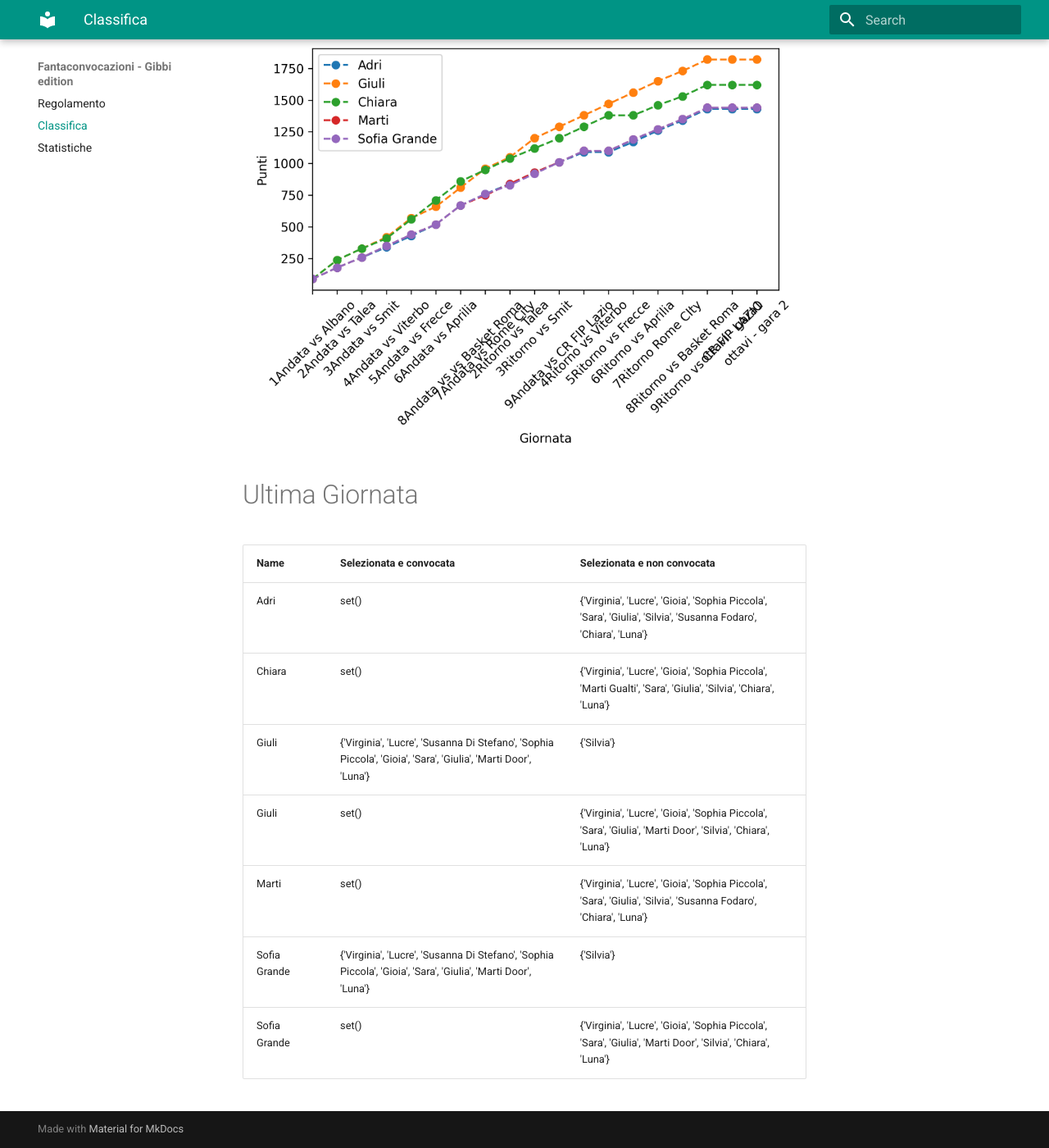
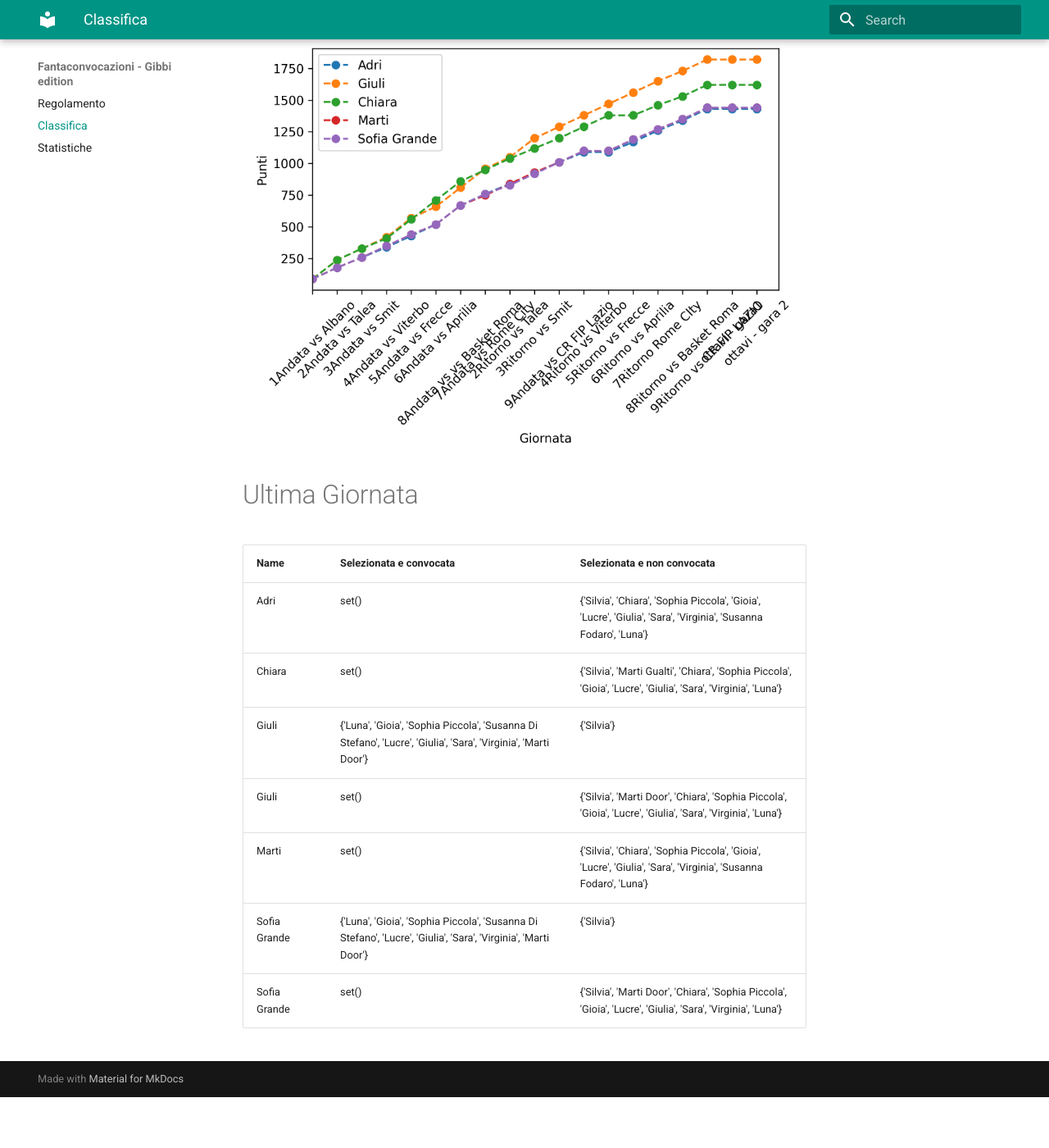
Before and after one commit to martinig94/fantagibbi, an MkDocs documentation site: the page built from docs/Classifica.md, in a window 1280 px wide and 1400 px high, scrolled down 565 px. Shown: the whole window at 82% size. Built offline with MkDocs 1.6.1 and Material for MkDocs 9.7.7, drawn with Linux system fonts in a browser that asks for light colours; after the commit the page ends 1903 px from its top, so only the background shows below that.

Commit message:
Auto-update from main.py

```diff
--- a/docs/Classifica.md
+++ b/docs/Classifica.md
@@ -18,11 +18,11 @@
 <!-- START_TABLE CORRECT -->
 | Name         | Selezionata e convocata                                                                                        | Selezionata e non convocata                                                                                      |
 |:-------------|:---------------------------------------------------------------------------------------------------------------|:-----------------------------------------------------------------------------------------------------------------|
-| Adri         | set()                                                                                                          | {'Virginia', 'Lucre', 'Gioia', 'Sophia Piccola', 'Sara', 'Giulia', 'Silvia', 'Susanna Fodaro', 'Chiara', 'Luna'} |
-| Chiara       | set()                                                                                                          | {'Virginia', 'Lucre', 'Gioia', 'Sophia Piccola', 'Marti Gualti', 'Sara', 'Giulia', 'Silvia', 'Chiara', 'Luna'}   |
-| Giuli        | {'Virginia', 'Lucre', 'Susanna Di Stefano', 'Sophia Piccola', 'Gioia', 'Sara', 'Giulia', 'Marti Door', 'Luna'} | {'Silvia'}                                                                                                       |
-| Giuli        | set()                                                                                                          | {'Virginia', 'Lucre', 'Gioia', 'Sophia Piccola', 'Sara', 'Giulia', 'Marti Door', 'Silvia', 'Chiara', 'Luna'}     |
-| Marti        | set()                                                                                                          | {'Virginia', 'Lucre', 'Gioia', 'Sophia Piccola', 'Sara', 'Giulia', 'Silvia', 'Susanna Fodaro', 'Chiara', 'Luna'} |
-| Sofia Grande | {'Virginia', 'Lucre', 'Susanna Di Stefano', 'Sophia Piccola', 'Gioia', 'Sara', 'Giulia', 'Marti Door', 'Luna'} | {'Silvia'}                                                                                                       |
-| Sofia Grande | set()                                                                                                          | {'Virginia', 'Lucre', 'Gioia', 'Sophia Piccola', 'Sara', 'Giulia', 'Marti Door', 'Silvia', 'Chiara', 'Luna'}     |
+| Adri         | set()                                                                                                          | {'Silvia', 'Chiara', 'Sophia Piccola', 'Gioia', 'Lucre', 'Giulia', 'Sara', 'Virginia', 'Susanna Fodaro', 'Luna'} |
+| Chiara       | set()                                                                                                          | {'Silvia', 'Marti Gualti', 'Chiara', 'Sophia Piccola', 'Gioia', 'Lucre', 'Giulia', 'Sara', 'Virginia', 'Luna'}   |
+| Giuli        | {'Luna', 'Gioia', 'Sophia Piccola', 'Susanna Di Stefano', 'Lucre', 'Giulia', 'Sara', 'Virginia', 'Marti Door'} | {'Silvia'}                                                                                                       |
+| Giuli        | set()                                                                                                          | {'Silvia', 'Marti Door', 'Chiara', 'Sophia Piccola', 'Gioia', 'Lucre', 'Giulia', 'Sara', 'Virginia', 'Luna'}     |
+| Marti        | set()                                                                                                          | {'Silvia', 'Chiara', 'Sophia Piccola', 'Gioia', 'Lucre', 'Giulia', 'Sara', 'Virginia', 'Susanna Fodaro', 'Luna'} |
+| Sofia Grande | {'Luna', 'Gioia', 'Sophia Piccola', 'Susanna Di Stefano', 'Lucre', 'Giulia', 'Sara', 'Virginia', 'Marti Door'} | {'Silvia'}                                                                                                       |
+| Sofia Grande | set()                                                                                                          | {'Silvia', 'Marti Door', 'Chiara', 'Sophia Piccola', 'Gioia', 'Lucre', 'Giulia', 'Sara', 'Virginia', 'Luna'}     |
 <!-- END_TABLE CORRECT -->
```
